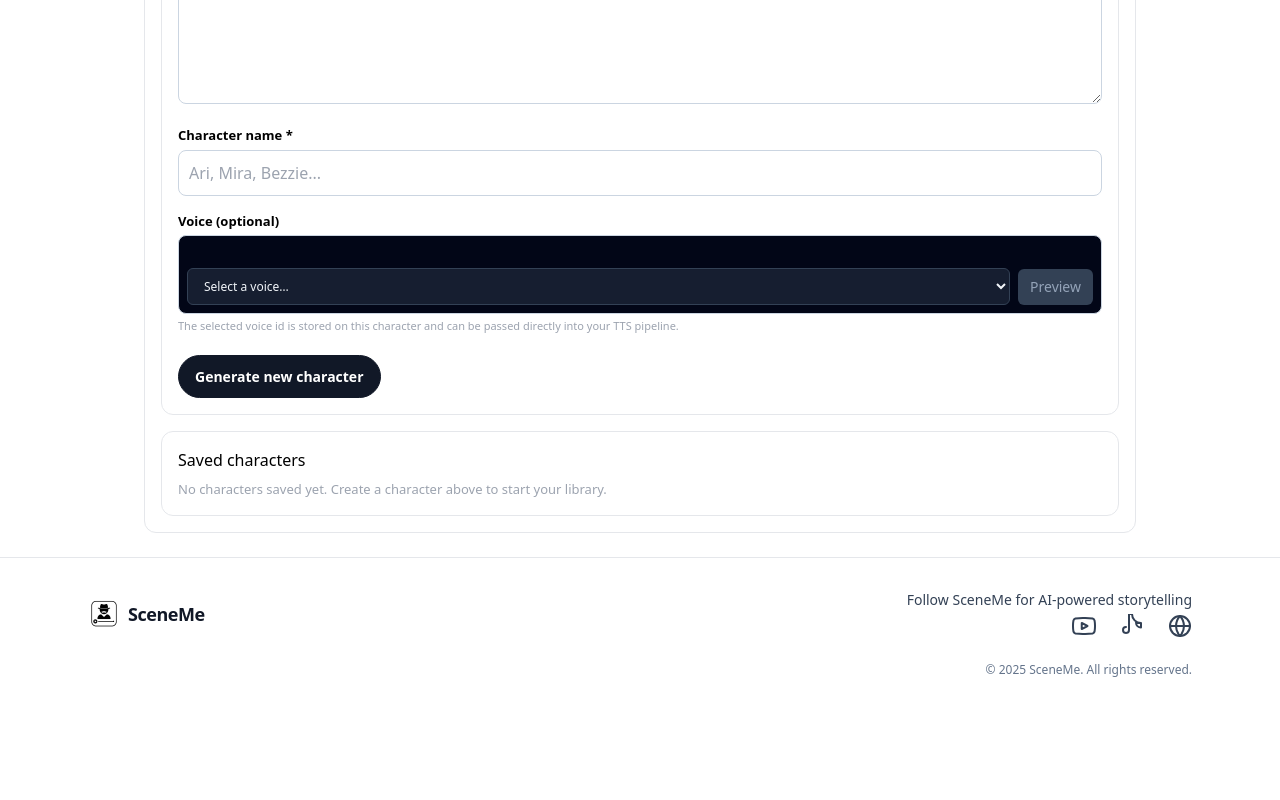
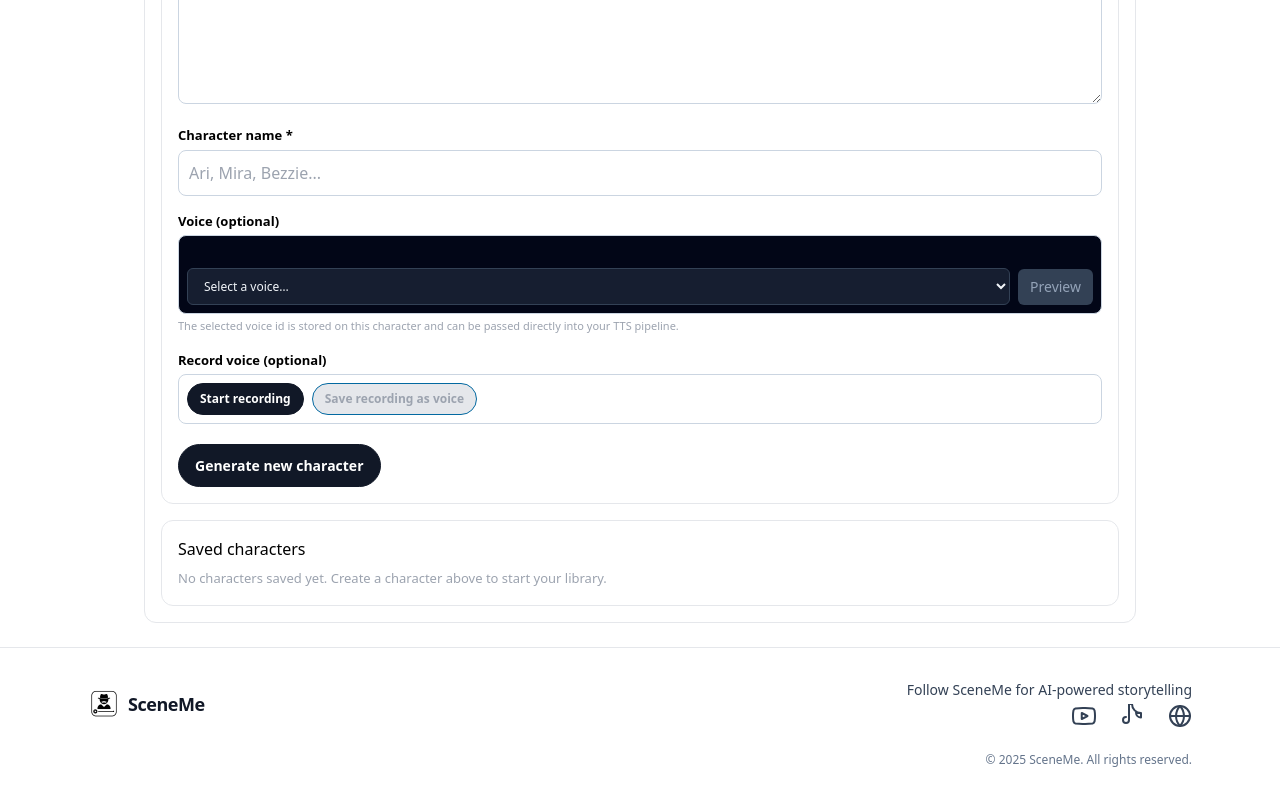
Before and after one commit to JSebree/ai-wizard, a React (Vite) app: page /studios in a window 1280 px wide. Shown: the part 892-1692 px from the top of the page. Before the commit the page ends 1602 px from the top, so only its background shows below. Built offline with nearby package versions, Linux system fonts and the light colour scheme.

Commit message:
updating character studio voice recording

```diff
--- a/src/studios/CharacterStudioDemo.jsx
+++ b/src/studios/CharacterStudioDemo.jsx
@@ -1,4 +1,4 @@
-import React, { useState, useEffect } from "react";
+import React, { useState, useEffect, useRef } from "react";
 import VoiceStep from "../interview/steps/VoiceStep.jsx";
 
 const STORAGE_KEY = "sceneme.characters";
@@ -17,6 +17,18 @@ export default function CharacterStudioDemo() {
   const [previewUrl, setPreviewUrl] = useState("");
   const [isUploading, setIsUploading] = useState(false);
   const [uploadError, setUploadError] = useState("");
+
+  // Voice upload state (for user-recorded / uploaded voices)
+  const [isVoiceUploading, setIsVoiceUploading] = useState(false);
+  const [voiceUploadError, setVoiceUploadError] = useState("");
+  const [voiceUploadInfo, setVoiceUploadInfo] = useState(null);
+
+  // Recording state for in-browser voice capture
+  const [isRecording, setIsRecording] = useState(false);
+  const [recordedBlob, setRecordedBlob] = useState(null);
+  const [recordedUrl, setRecordedUrl] = useState("");
+  const mediaRecorderRef = useRef(null);
+  const recordedChunksRef = useRef([]);
 
   // Load saved characters from localStorage on mount
   useEffect(() => {
@@ -49,6 +61,134 @@ export default function CharacterStudioDemo() {
     setError("");
     setPreviewUrl("");
     setUploadError("");
+    setVoiceUploadError("");
+    setVoiceUploadInfo(null);
+    setIsRecording(false);
+    setRecordedBlob(null);
+    if (recordedUrl) {
+      try {
+        URL.revokeObjectURL(recordedUrl);
+      } catch {}
+    }
+    setRecordedUrl("");
+  };
+  // Upload a recorded/selected voice file to n8n / DO Spaces staging
+  const handleVoiceUpload = async (file) => {
+    if (!file) return;
+    setVoiceUploadError("");
+    setVoiceUploadInfo(null);
+    setIsVoiceUploading(true);
+
+    try {
+      const endpoint =
+        import.meta.env.VITE_UPLOAD_REFERENCE_URL ||
+        "https://n8n.simplifies.click/webhook/upload-reference-image";
+
+      const formData = new FormData();
+      formData.append("file", file);
+      formData.append("kind", "voice");
+
+      // Use character name as a base for the voice label if available
+      const fileBaseName = file.name
+        ? file.name.replace(/\.[^/.]+$/, "")
+        : "custom_voice";
+      const rawLabel = (name && name.trim()) || fileBaseName;
+      formData.append("name", rawLabel);
+
+      const res = await fetch(endpoint, {
+        method: "POST",
+        body: formData,
+      });
+
+      if (!res.ok) {
+        const text = await res.text().catch(() => "");
+        throw new Error(text || `Upload failed with status ${res.status}`);
+      }
+
+      const data = await res.json();
+      const urlFromApi =
+        data?.publicUrl ||
+        data?.normalized?.publicUrl ||
+        data?.url ||
+        "";
+
+      // Derive a workflow-safe voice id (spaces -> underscores)
+      const safeVoiceId = rawLabel
+        .normalize("NFKD")
+        .replace(/[\u0300-\u036F]/g, "")
+        .trim()
+        .replace(/\s+/g, "_");
+
+      // Store this voice id on the character so pipelines can use it
+      setVoiceId(safeVoiceId);
+      setVoiceUploadInfo({ voiceId: safeVoiceId, url: urlFromApi || undefined });
+    } catch (err) {
+      console.error("Voice upload failed", err);
+      setVoiceUploadError(
+        err instanceof Error ? err.message : "Voice upload failed. Please try again."
+      );
+    } finally {
+      setIsVoiceUploading(false);
+    }
+  };
+
+  // Start in-browser audio recording using MediaRecorder
+  const startRecording = async () => {
+    setVoiceUploadError("");
+    if (!navigator.mediaDevices || !navigator.mediaDevices.getUserMedia) {
+      setVoiceUploadError("This browser does not support microphone recording.");
+      return;
+    }
+    try {
+      const stream = await navigator.mediaDevices.getUserMedia({ audio: true });
+      const mediaRecorder = new MediaRecorder(stream);
+      recordedChunksRef.current = [];
+
+      mediaRecorder.ondataavailable = (event) => {
+        if (event.data && event.data.size > 0) {
+          recordedChunksRef.current.push(event.data);
+        }
+      };
+
+      mediaRecorder.onstop = () => {
+        const blob = new Blob(recordedChunksRef.current, { type: "audio/webm" });
+        setRecordedBlob(blob);
+        if (recordedUrl) {
+          try {
+            URL.revokeObjectURL(recordedUrl);
+          } catch {}
+        }
+        const url = URL.createObjectURL(blob);
+        setRecordedUrl(url);
+        stream.getTracks().forEach((t) => t.stop());
+      };
+
+      mediaRecorderRef.current = mediaRecorder;
+      mediaRecorder.start();
+      setIsRecording(true);
+    } catch (err) {
+      console.error("Failed to start recording", err);
+      setVoiceUploadError("Could not access microphone. Check your permissions.");
+    }
+  };
+
+  const stopRecording = () => {
+    const mediaRecorder = mediaRecorderRef.current;
+    if (mediaRecorder && mediaRecorder.state !== "inactive") {
+      mediaRecorder.stop();
+    }
+    setIsRecording(false);
+  };
+
+  const uploadRecordedVoice = () => {
+    if (!recordedBlob) {
+      setVoiceUploadError("Record a voice sample first.");
+      return;
+    }
+    const file = new File([recordedBlob], "recording.webm", {
+      type: recordedBlob.type || "audio/webm",
+    });
+    handleVoiceUpload(file);
   };
 
   // Upload reference image to n8n / DO Spaces staging
@@ -439,6 +579,95 @@ export default function CharacterStudioDemo() {
               TTS pipeline.
             </p>
           </div>
+          <div>
+            <label
+              style={{
+                display: "block",
+                fontSize: 13,
+                fontWeight: 600,
+                marginBottom: 4,
+              }}
+            >
+              Record voice (optional)
+            </label>
+            <div
+              style={{
+                borderRadius: 8,
+                border: "1px solid #CBD5E1",
+                padding: 8,
+                background: "#FFFFFF",
+                display: "grid",
+                gap: 8,
+              }}
+            >
+              <div
+                style={{
+                  display: "flex",
+                  gap: 8,
+                  flexWrap: "wrap",
+                  alignItems: "center",
+                }}
+              >
+                <button
+                  type="button"
+                  onClick={isRecording ? stopRecording : startRecording}
+                  style={{
+                    padding: "6px 12px",
+                    borderRadius: 999,
+                    border: "1px solid #111827",
+                    background: isRecording ? "#B91C1C" : "#111827",
+                    color: "#FFFFFF",
+                    fontSize: 12,
+                    fontWeight: 600,
+                    cursor: "pointer",
+                  }}
+                >
+                  {isRecording ? "Stop recording" : "Start recording"}
+                </button>
+                <button
+                  type="button"
+                  onClick={uploadRecordedVoice}
+                  disabled={!recordedBlob || isVoiceUploading}
+                  style={{
+                    padding: "6px 12px",
+                    borderRadius: 999,
+                    border: "1px solid #0369A1",
+                    background: !recordedBlob || isVoiceUploading ? "#E5E7EB" : "#EFF6FF",
+                    color: !recordedBlob || isVoiceUploading ? "#9CA3AF" : "#0369A1",
+                    fontSize: 12,
+                    fontWeight: 600,
+                    cursor:
+                      !recordedBlob || isVoiceUploading ? "not-allowed" : "pointer",
+                  }}
+                >
+                  {isVoiceUploading ? "Saving voice…" : "Save recording as voice"}
+                </button>
+              </div>
+              {recordedUrl && (
+                <audio
+                  controls
+                  src={recordedUrl}
+                  style={{ width: "100%", marginTop: 4 }}
+                />
+              )}
+              {isVoiceUploading && (
+                <p style={{ marginTop: 4, fontSize: 12, color: "#6B7280" }}>
+                  Uploading voice recording…
+                </p>
+              )}
+              {voiceUploadError && (
+                <p style={{ marginTop: 4, fontSize: 12, color: "#B91C1C" }}>
+                  {voiceUploadError}
+                </p>
+              )}
+              {voiceUploadInfo && (
+                <p style={{ marginTop: 4, fontSize: 12, color: "#16A34A" }}>
+                  This character will use voice id <code>{voiceUploadInfo.voiceId}</code>
+                  {voiceUploadInfo.url ? " (reference uploaded)" : ""}.
+                </p>
+              )}
+            </div>
+          </div>
 
           {error && (
             <p style={{ margin: 0, fontSize: 12, color: "#B91C1C" }}>{error}</p>
```
